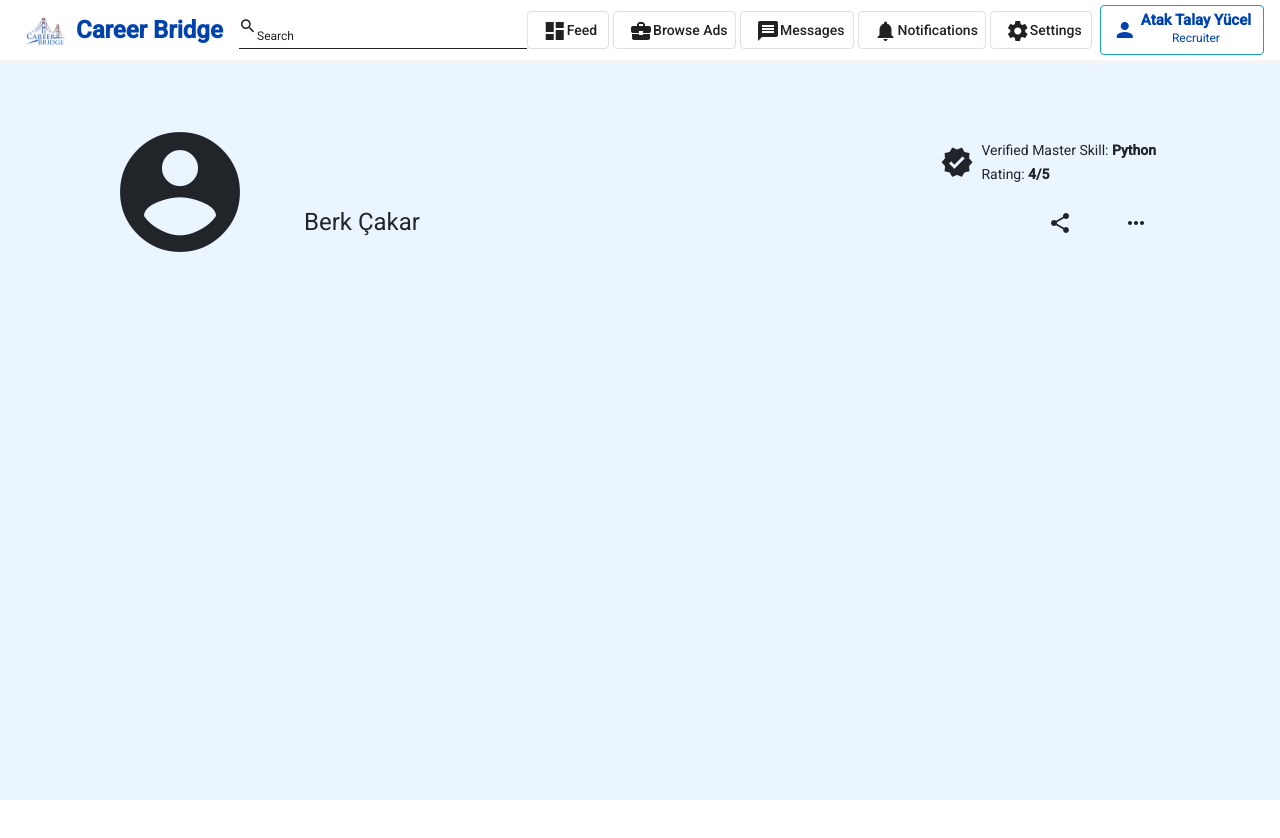
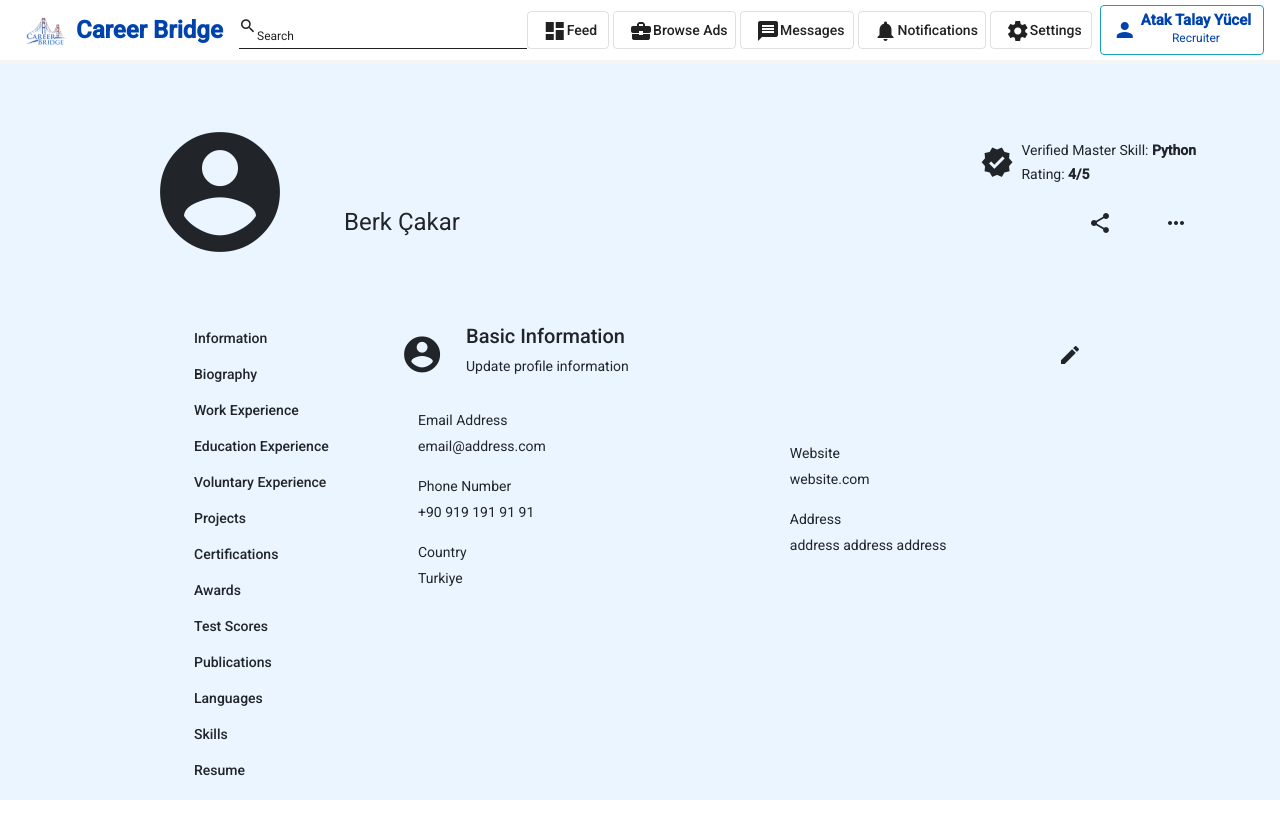
Before and after one commit to cs-353-project/CareerBridge, an Angular app in the folder frontend/: page /profile in a window 1280 px wide. Shown: the top 838 px of the page. Built offline with nearby package versions, Linux system fonts and the light colour scheme.

Commit message:
profile basic info

```diff
--- a/frontend/src/app/profile/profile.component.css
+++ b/frontend/src/app/profile/profile.component.css
@@ -1,5 +1,9 @@
 #profile-container {
   height: 100%;
+  display: flex;
+  flex-direction: column;
+  justify-content: start;
+  align-items: center;
 }
 
 #top-card {
@@ -80,3 +84,89 @@
   justify-content: space-between;
   align-items: center;
 }
+
+#bottom-container {
+  width: 80%;
+  padding: 0 50px;
+  display: flex;
+  flex-direction: row;
+  justify-content: space-between;
+  align-items: start;
+  margin: 0px 24px;
+}
+
+#bottom-left {
+  min-width: 170px;
+  width: 14%;
+  display: flex;
+  flex-direction: column;
+  justify-content: start;
+  margin-right: 50px;
+}
+
+#bottom-left button {
+  text-align: left;
+}
+
+#bottom-right {
+  margin-left: 12px;
+  width: 86%;
+  display: flex;
+  flex-direction: column;
+  justify-content: start;
+}
+
+#basic-information-card {
+  width: 100%;
+}
+
+#basic-information-top {
+  display: flex;
+  flex-direction: row;
+  justify-content: space-between;
+  align-items: center;
+}
+
+#basic-information-top h2 {
+  margin-bottom: 4px;
+}
+
+#basic-information-top-inner-1 {
+  display: flex;
+  flex-direction: row;
+  justify-content: start;
+  align-items: center;
+}
+
+#basic-information-top-inner-1 mat-icon {
+  transform: scale(1.8);
+  margin-right: 32px;
+}
+
+#basic-information-bottom {
+  margin: 2px 8px;
+  display: flex;
+  flex-direction: row;
+  justify-content: space-between;
+  align-items: center;
+}
+
+#basic-information-left {
+  width: 45%;
+}
+
+#basic-information-right {
+  width: 45%;
+}
+
+#basic-information-left div {
+  margin: 20px 0;
+}
+
+#basic-information-right div {
+  margin: 20px 0;
+}
+
+#basic-information-bottom p {
+  margin: 6px 0;
+}
--- a/frontend/src/app/profile/profile.component.html
+++ b/frontend/src/app/profile/profile.component.html
@@ -18,4 +18,62 @@
       </div>
     </div>
   </div>
+
+  <div id="bottom-container">
+    <div id="bottom-left">
+      <button mat-button>Information</button>
+      <button mat-button>Biography</button>
+      <button mat-button>Work Experience</button>
+      <button mat-button>Education Experience</button>
+      <button mat-button>Voluntary Experience</button>
+      <button mat-button>Projects</button>
+      <button mat-button>Certifications</button>
+      <button mat-button>Awards</button>
+      <button mat-button>Test Scores</button>
+      <button mat-button>Publications</button>
+      <button mat-button>Languages</button>
+      <button mat-button>Skills</button>
+      <button mat-button>Resume</button>
+    </div>
+    <div id="bottom-right">
+      <div id="basic-information-card">
+        <div id="basic-information-top">
+          <div id="basic-information-top-inner-1">
+            <mat-icon>account_circle</mat-icon>
+            <div>
+              <h2>Basic Information</h2>
+              <p>Update profile information</p>
+            </div>
+          </div>
+          <button mat-button><mat-icon>edit</mat-icon></button>
+        </div>
+        <div id="basic-information-bottom">
+          <div id="basic-information-left">
+            <div>
+              <p>Email Address</p>
+              <p>email@address.com</p>
+            </div>
+            <div>
+              <p>Phone Number</p>
+              <p>+90 919 191 91 91</p>
+            </div>
+            <div>
+              <p>Country</p>
+              <p>Turkiye</p>
+            </div>
+          </div>
+          <div id="basic-information-right">
+            <div>
+              <p>Website</p>
+              <p>website.com</p>
+            </div>
+            <div>
+              <p>Address</p>
+              <p>address address address</p>
+            </div>
+          </div>
+        </div>
+      </div>
+    </div>
+  </div>
 </div>
```
